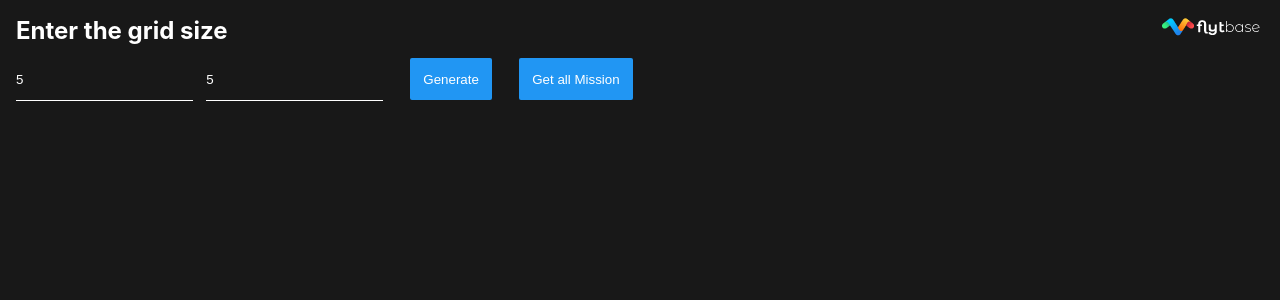
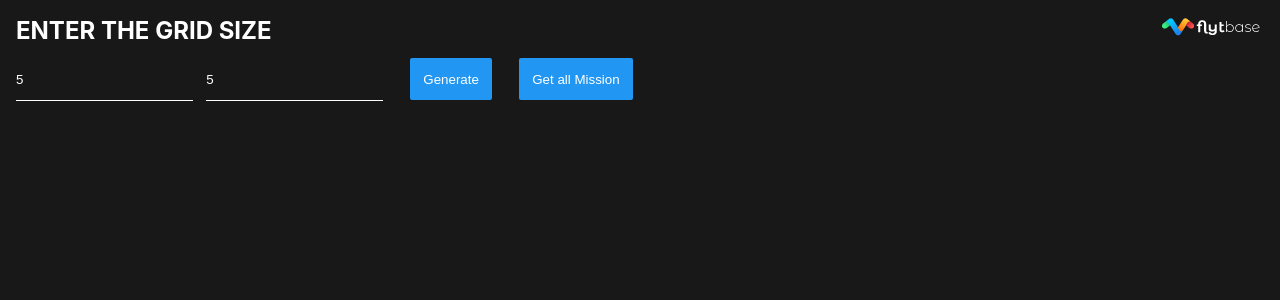
Before and after one commit to prophet1996/dronePathReact, a Next.js app: page / in a window 1280 px wide. Shown: the top 300 px of the page. Built offline with nearby package versions, Linux system fonts and the light colour scheme.

Commit message:
fix: css fix

```diff
--- a/components/Grid/_styles.ts
+++ b/components/Grid/_styles.ts
@@ -12,6 +12,7 @@ export const RowHeading = styled.span`
   float: left;
   left: -2em;
   position: absolute;
+  margin-top: 42%;
 `;
 export const ColWrapper = styled.div`
   margin: 2em;
--- a/pages/index.tsx
+++ b/pages/index.tsx
@@ -85,7 +85,7 @@ const Home: NextPage = () => {
           style={{ position: "absolute", top: "0", right: "0", margin: "1em" }}
         />
         <GridInputWrapper>
-          <GridHeading>Enter the grid size</GridHeading>
+          <GridHeading>ENTER THE GRID SIZE</GridHeading>
           <input
             name="gridX"
             onChange={e => {
@@ -116,7 +116,7 @@ const Home: NextPage = () => {
           </button>
           <button
             type="button"
-            title="Download a JSON that give 5 latest saved missions"
+            title="Download a JSON that give 5 latest savedumissions"
             onClick={() => getAllMissions(5)}
           >
             Get all Mission
```
